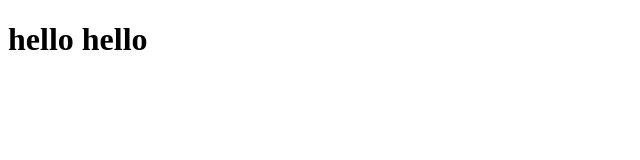
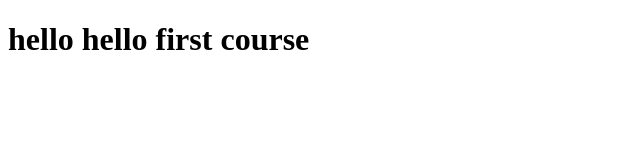
Before and after one commit to akcim/coursera-test, a plain HTML site: page site/index.html in a window 1280 px wide. Shown: the whole page, without its empty margins (0-640 px from the left). Drawn offline with Linux system fonts and the light colour scheme.

Commit message:
another commit

```diff
--- a/site/index.html
+++ b/site/index.html
@@ -4,6 +4,6 @@
 	<title>hello hello</title>
 </head>
 <body>
-<h1>hello hello </h1>
+<h1>hello hello  first course</h1>
 </body>
 </html>
```
